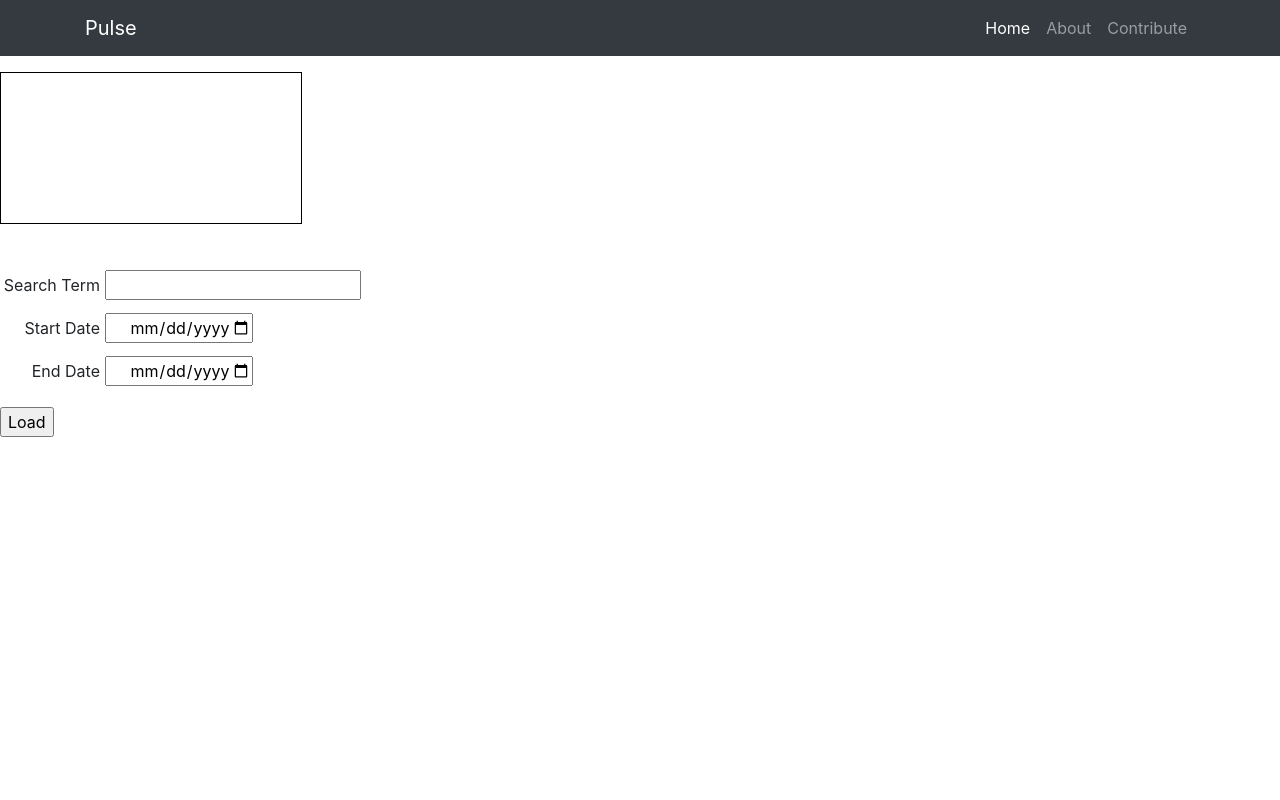
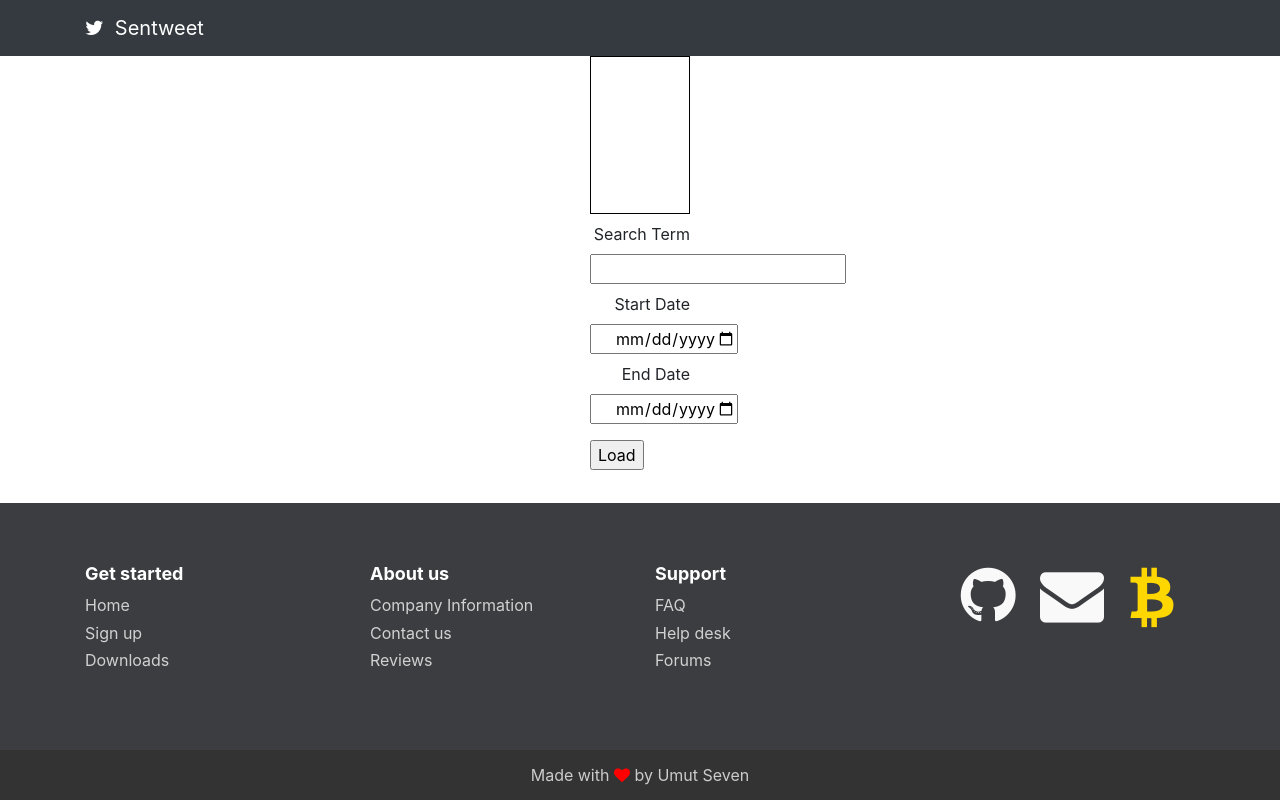
Before and after one commit to umutseven92/Sentweet, a Django app: page / in a window 1280 px wide. Run offline with Django 3.2, Linux system fonts and the light colour scheme; a map, chart or similar area stays blank; some libraries are stand-ins or nearby versions.

Commit message:
Added footer, bitcoin modal

```diff
--- a/SWE573/SWE573/static/css/base.css
+++ b/SWE573/SWE573/static/css/base.css
@@ -1,3 +1,6 @@
+html{
+    min-height: 100%;
+}
 body {
     padding-top: 54px;
 }
@@ -8,9 +11,17 @@ body {
     }
 }
 
-#result_chart {
+/* Chart */
+#main_chart {
     border: solid 1px black;
-    margin-top: 1em;
+    margin: 0 auto;
+    width: 100px;
+}
+
+/* Form */
+#main_form{
+    margin: 0 auto;
+    width: 100px;
 }
 
 .inputwrap {
@@ -28,8 +39,131 @@ body {
     text-align: right;
 }
 
-footer {
-    background-color: #555;
+/* Footer */
+#myFooter {
+    bottom: 0;
+    width: 100%;
+    position: absolute;
+    background-color: #3c3d41;
     color: white;
-    padding: 15px;
+    padding-top: 30px;
 }
+
+#myFooter .footer-copyright {
+    background-color: #333333;
+    padding-top: 3px;
+    padding-bottom: 3px;
+    text-align: center;
+}
+
+#myFooter .row {
+    margin-bottom: 60px;
+}
+
+#myFooter .navbar-brand {
+    margin-top: 45px;
+    height: 65px;
+}
+
+#myFooter .footer-copyright p {
+    margin: 10px;
+    color: #ccc;
+}
+
+#myFooter ul {
+    list-style-type: none;
+    padding-left: 0;
+    line-height: 1.7;
+}
+
+#myFooter h5 {
+    font-size: 18px;
+    color: white;
+    font-weight: bold;
+    margin-top: 30px;
+}
+
+#myFooter h2 a{
+    font-size: 50px;
+    text-align: center;
+    color: #fff;
+}
+
+#myFooter a {
+    color: #d2d1d1;
+    text-decoration: none;
+}
+
+#myFooter a:hover,
+#myFooter a:focus {
+    text-decoration: none;
+    color: white;
+}
+
+#myFooter .social-networks {
+    text-align: center;
+    padding-top: 30px;
+    padding-bottom: 16px;
+}
+
+#myFooter .social-networks a {
+    font-size: 32px;
+    color: #f9f9f9;
+    padding: 10px;
+    transition: 0.2s;
+}
+
+#myFooter .social-networks a:hover {
+    text-decoration: none;
+}
+
+#myFooter .facebook:hover {
+    color: #0077e2;
+}
+
+#myFooter .google:hover {
+    color: #ef1a1a;
+}
+
+#myFooter .twitter:hover {
+    color: #00aced;
+}
+
+#myFooter .btn {
+    color: white;
+    background-color: #d84b6b;
+    border-radius: 20px;
+    border: none;
+    width: 150px;
+    display: block;
+    margin: 0 auto;
+    margin-top: 10px;
+    line-height: 25px;
+}
+
+@media screen and (max-width: 767px) {
+    #myFooter {
+        text-align: center;
+    }
+}
+
+.social-networks i{
+    font-size: 2em;
+}
+
+.footer-copyright .fa-heart {
+    color: red;
+}
+
+.fa-btc{
+    color: gold;
+}
+
+/* Modal */
+#btcModalLabel {
+    text-align: center;
+}
+
+.modal-body {
+    text-align: center;
+}
--- a/SWE573/pulse/templates/base.html
+++ b/SWE573/pulse/templates/base.html
@@ -19,8 +19,8 @@
     <!-- Custom styles for this template -->
     <link rel="stylesheet" href="{% static '/css/base.css' %}" type="text/css">
 
-    {% block style %}
-    {% endblock %}
+    <link rel="stylesheet" href="http://cdnjs.cloudflare.com/ajax/libs/font-awesome/4.6.3/css/font-awesome.min.css">
+
 </head>
 
 <body>
@@ -28,32 +28,83 @@
 <!-- Navigation -->
 <nav class="navbar navbar-expand-lg navbar-dark bg-dark fixed-top">
     <div class="container">
-        <a class="navbar-brand" href="#">Pulse</a>
-        <button class="navbar-toggler" type="button" data-toggle="collapse" data-target="#navbarResponsive"
-                aria-controls="navbarResponsive" aria-expanded="false" aria-label="Toggle navigation">
-            <span class="navbar-toggler-icon"></span>
-        </button>
-        <div class="collapse navbar-collapse" id="navbarResponsive">
-            <ul class="navbar-nav ml-auto">
-                <li class="nav-item active">
-                    <a class="nav-link" href="#">Home
-                        <span class="sr-only">(current)</span>
-                    </a>
-                </li>
-                <li class="nav-item">
-                    <a class="nav-link" href="#">About</a>
-                </li>
-                <li class="nav-item">
-                    <a class="nav-link" href="#">Contribute</a>
-                </li>
-            </ul>
-        </div>
+        <a class="navbar-brand" href="#"> <i class="fa fa-twitter"></i>&nbsp;&nbsp;Sentweet</a>
     </div>
 </nav>
 
 <!-- Page Content -->
 {% block pagecontent %}
 {% endblock %}
+
+<!-- Bitcoin Modal -->
+<div class="modal fade" id="btcModal" tabindex="-1" role="dialog" aria-labelledby="btcModalLabel" aria-hidden="true">
+    <div class="modal-dialog" role="document">
+        <div class="modal-content">
+            <div class="modal-header">
+                <h5 class="modal-title" id="btcModalLabel">Donate Bitcoin</h5>
+                <button type="button" class="close" data-dismiss="modal" aria-label="Close">
+                    <span aria-hidden="true">&times;</span>
+                </button>
+            </div>
+            <div class="modal-body">
+                If you like this project, and would like to donate, our bitcoin address is:
+                <br>
+                <br>
+                <span><b>14J7nTUpRcT5FJo4ZMzyAamp2c17Ajmohu</b></span>
+                <br>
+                <br>
+                <img src="{% static 'images/btc.png' %}" alt="BTC">
+                <br>
+                <br>
+                Thank you!
+            </div>
+            <div class="modal-footer">
+                <button type="button" class="btn btn-secondary" data-dismiss="modal">Close</button>
+            </div>
+        </div>
+    </div>
+</div>
+
+<footer id="myFooter">
+    <div class="container">
+        <div class="row">
+            <div class="col-sm-3">
+                <h5>Get started</h5>
+                <ul>
+                    <li><a href="#">Home</a></li>
+                    <li><a href="#">Sign up</a></li>
+                    <li><a href="#">Downloads</a></li>
+                </ul>
+            </div>
+            <div class="col-sm-3">
+                <h5>About us</h5>
+                <ul>
+                    <li><a href="#">Company Information</a></li>
+                    <li><a href="#">Contact us</a></li>
+                    <li><a href="#">Reviews</a></li>
+                </ul>
+            </div>
+            <div class="col-sm-3">
+                <h5>Support</h5>
+                <ul>
+                    <li><a href="#">FAQ</a></li>
+                    <li><a href="#">Help desk</a></li>
+                    <li><a href="#">Forums</a></li>
+                </ul>
+            </div>
+            <div class="col-sm-3">
+                <div class="social-networks">
+                    <a href="https://github.com/umutseven92/SWE573" class="github"><i class="fa fa-github"></i></a>
+                    <a href="mailto:umutseven92@gmail.com" class="mail"><i class="fa fa-envelope"></i></a>
+                    <a href="#" class="btc" data-toggle="modal" data-target="#btcModal"><i class="fa fa-btc"></i></a>
+                </div>
+            </div>
+        </div>
+    </div>
+    <div class="footer-copyright">
+        <p>Made with <i class="fa fa-heart"></i> by Umut Seven</p>
+    </div>
+</footer>
 
 <!-- Bootstrap core JavaScript -->
 <script src="https://code.jquery.com/jquery-3.2.1.slim.min.js"
@@ -65,6 +116,10 @@
 <script src="https://maxcdn.bootstrapcdn.com/bootstrap/4.0.0/js/bootstrap.min.js"
         integrity="sha384-JZR6Spejh4U02d8jOt6vLEHfe/JQGiRRSQQxSfFWpi1MquVdAyjUar5+76PVCmYl"
         crossorigin="anonymous"></script>
+
+{% block script %}
+{% endblock %}
+
 </body>
 
 </html>
--- a/SWE573/pulse/templates/pulse/index.html
+++ b/SWE573/pulse/templates/pulse/index.html
@@ -7,19 +7,14 @@
 <head>
     <meta charset="UTF-8">
     <title>{% block title %}Index{% endblock %}</title>
-    {% block style %}
-        <script src="https://cdnjs.cloudflare.com/ajax/libs/Chart.js/2.7.2/Chart.js"
-                type="application/javascript"></script>
-        <script src="{% static '/js/index.js' %}" type="application/javascript"></script>
-    {% endblock %}
 </head>
 <body>
 {% block pagecontent %}
     <div>
-        <div style="width: 60%">
+        <div id="main_chart">
             <canvas id="result_chart"></canvas>
         </div>
-        <div style="margin-top: 2em">
+        <div id="main_form">
             <form action="{% url 'pulse:index' %}" method="post">
                 {% csrf_token %}
                 <div class="inputwrap">
@@ -52,5 +47,10 @@
 
 {% endblock %}
 
+{% block script %}
+    <script src="https://cdnjs.cloudflare.com/ajax/libs/Chart.js/2.7.2/Chart.js"
+            type="application/javascript"></script>
+    <script src="{% static '/js/index.js' %}" type="application/javascript"></script>
+{% endblock %}
 </body>
 </html>
```
Also changed, not shown: SWE573/SWE573/static/images/btc.png (added).
